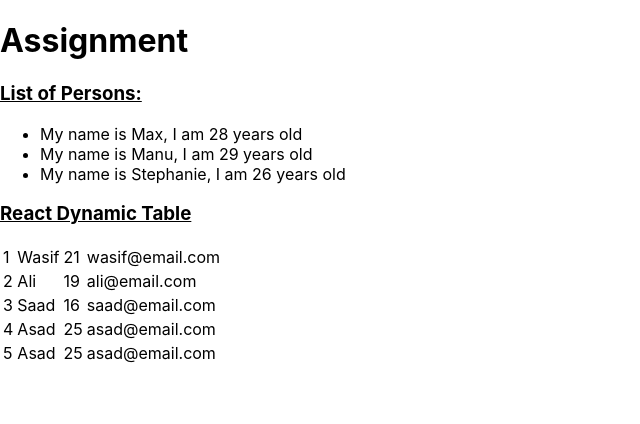
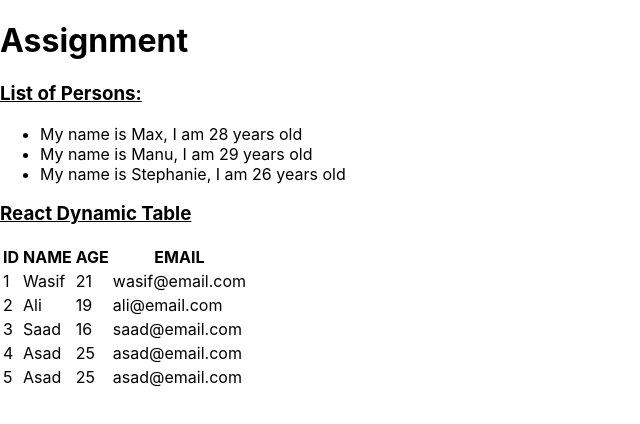
Before and after one commit to Gagandeep-Kaur-01/React, a React (Create React App) app in the folder practice/: page / in a window 1280 px wide. Shown: the top 424 px of the page, without its empty margins (0-640 px from the left). Built offline with nearby package versions, Linux system fonts and the light colour scheme.

Commit message:
inserted table header

```diff
--- a/practice/src/Components/Table.js
+++ b/practice/src/Components/Table.js
@@ -16,6 +16,13 @@
           items: []
        }
     }
+
+    renderTableHeader() {
+        let header = Object.keys(this.state.students[0])
+        return header.map((key, index) => {
+           return <th key={index}>{key.toUpperCase()}</th>
+        })
+     }
 
 
     renderTableData() {
@@ -40,7 +47,8 @@
              <table id='students'>
                 <tbody>
 
-                   {this.renderTableData()}
+                <tr>{this.renderTableHeader()}</tr>
+                    {this.renderTableData()}
 
                 </tbody>
              </table>
```
